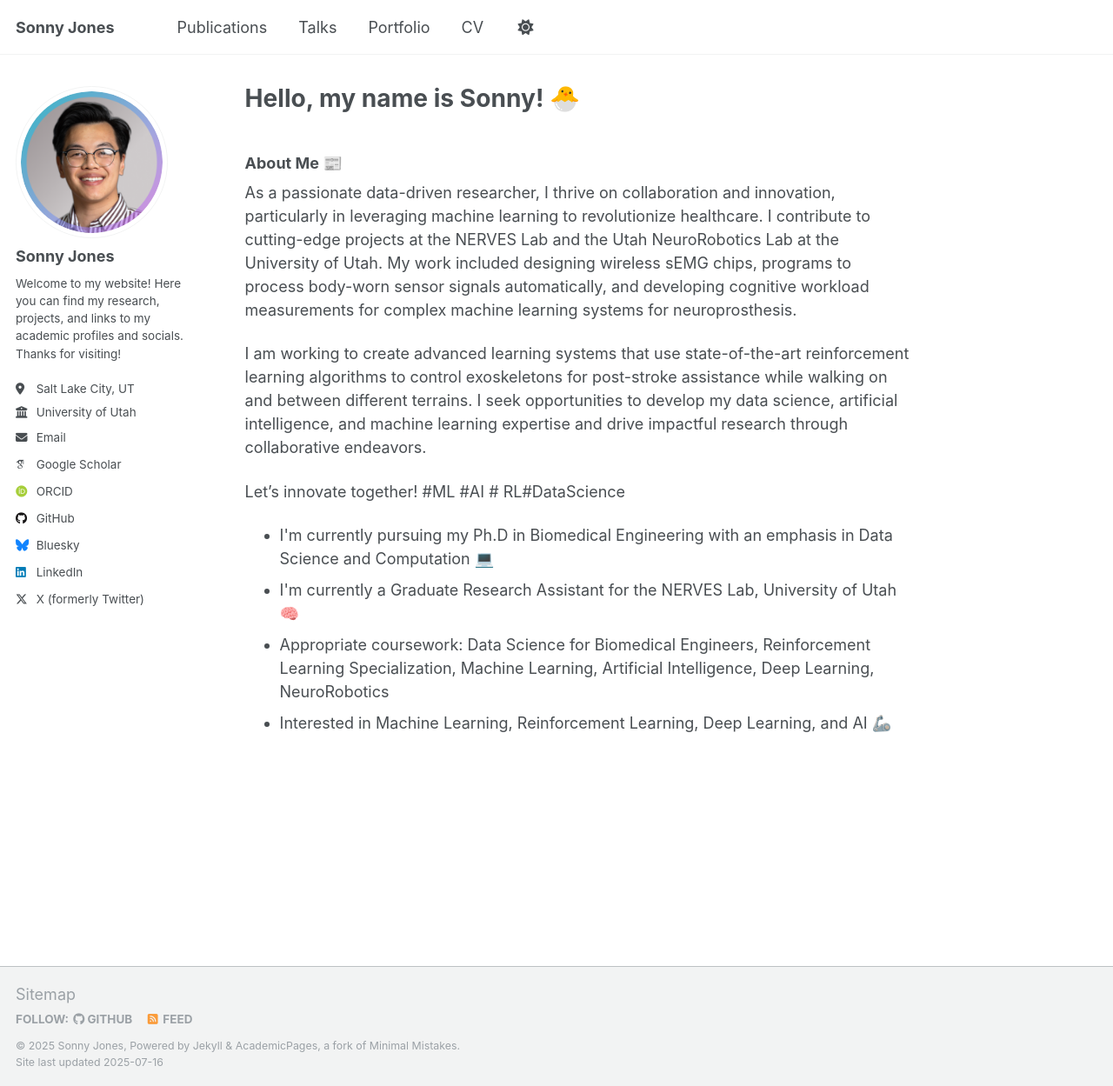
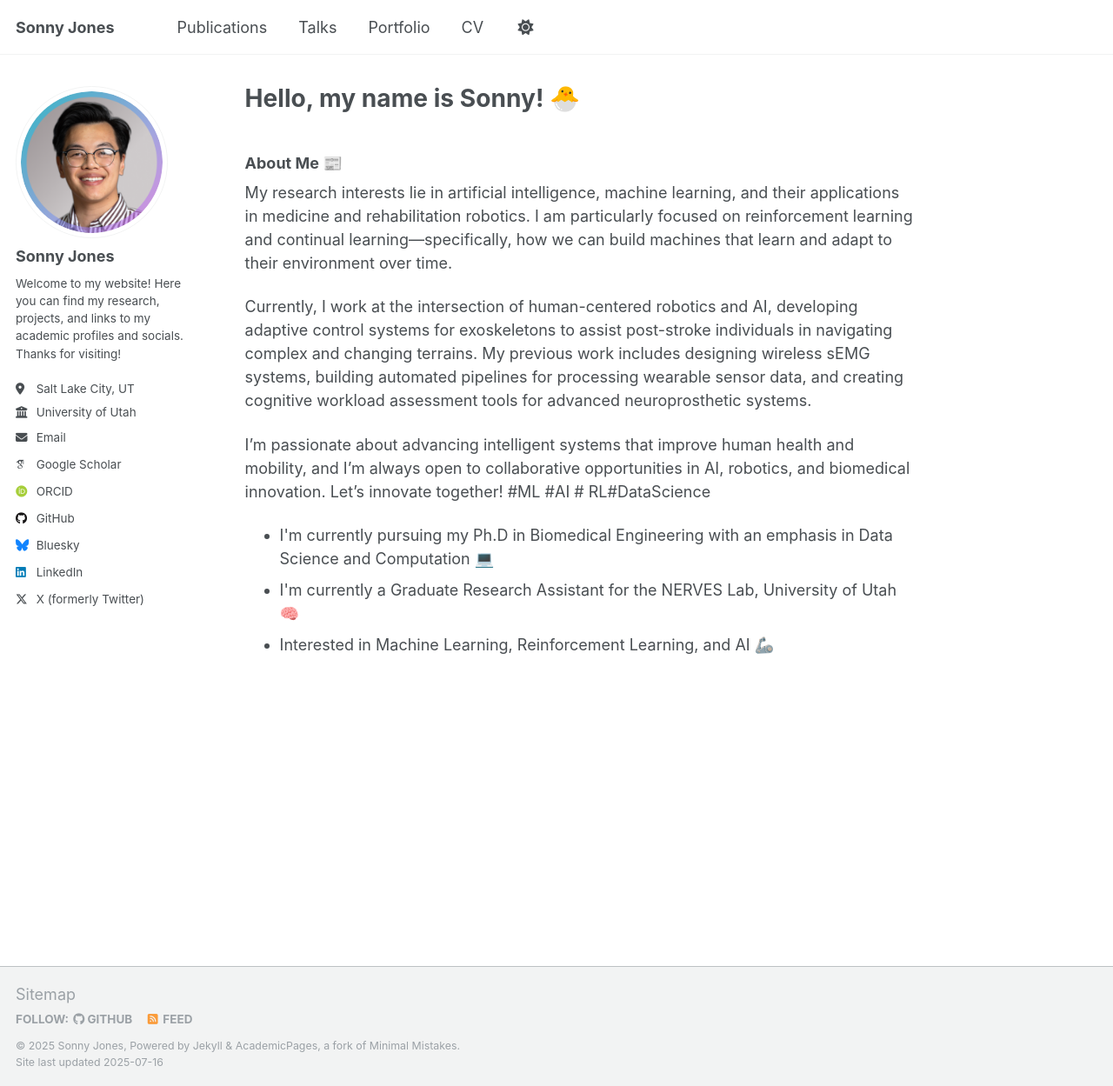
Before and after one commit to sonny-jones/sonny-jones.github.io, a Jekyll site: the page built from _pages/about.md, in a window 1280 px wide and 1249 px high. Shown: the whole window at 87% size. Built offline with Jekyll 4.4.1, drawn with Linux system fonts in a browser that asks for light colours; some web fonts are replaced.

Commit message:
Updated about me page

```diff
--- a/_pages/about.md
+++ b/_pages/about.md
@@ -9,17 +9,17 @@ redirect_from:
 
 ### About Me 📰
 
-As a passionate data-driven researcher, I thrive on collaboration and innovation, particularly in leveraging machine learning to revolutionize healthcare. I contribute to cutting-edge projects at the NERVES Lab and the Utah NeuroRobotics Lab at the University of Utah. My work included designing wireless sEMG chips, programs to process body-worn sensor signals automatically, and developing cognitive workload measurements for complex machine learning systems for neuroprosthesis.
+My research interests lie in artificial intelligence, machine learning, and their applications in medicine and rehabilitation robotics. I am particularly focused on reinforcement learning and continual learning—specifically, how we can build machines that learn and adapt to their environment over time.
 
-I am working to create advanced learning systems that use state-of-the-art reinforcement learning algorithms to control exoskeletons for post-stroke assistance while walking on and between different terrains. I seek opportunities to develop my data science, artificial intelligence, and machine learning expertise and drive impactful research through collaborative endeavors.
+Currently, I work at the intersection of human-centered robotics and AI, developing adaptive control systems for exoskeletons to assist post-stroke individuals in navigating complex and changing terrains. My previous work includes designing wireless sEMG systems, building automated pipelines for processing wearable sensor data, and creating cognitive workload assessment tools for advanced neuroprosthetic systems.
 
+I’m passionate about advancing intelligent systems that improve human health and mobility, and I’m always open to collaborative opportunities in AI, robotics, and biomedical innovation.
 Let's innovate together! #ML #AI # RL#DataScience
 
 <p>
   <ul>
     <li>I'm currently pursuing my Ph.D in Biomedical Engineering with an emphasis in Data Science and Computation 💻 </li>
     <li>I'm currently a Graduate Research Assistant for the NERVES Lab, University of Utah 🧠 </li>
-    <li>Appropriate coursework: Data Science for Biomedical Engineers, Reinforcement Learning Specialization, Machine Learning, Artificial Intelligence, Deep Learning, NeuroRobotics </li>
-    <li>Interested in Machine Learning, Reinforcement Learning, Deep Learning, and AI 🦾 </li>
+    <li>Interested in Machine Learning, Reinforcement Learning, and AI 🦾 </li>
   </ul>
 </p>
```
